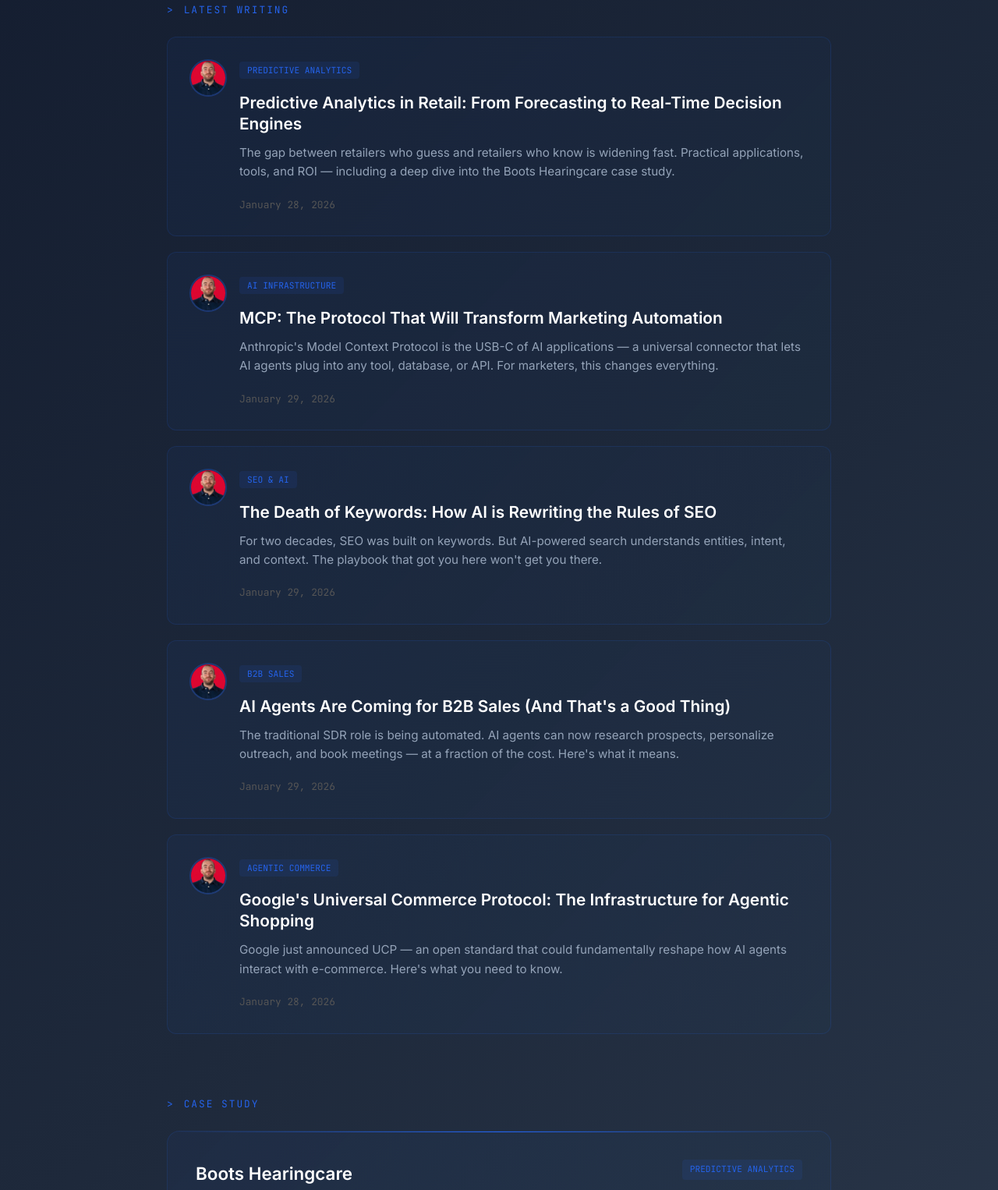
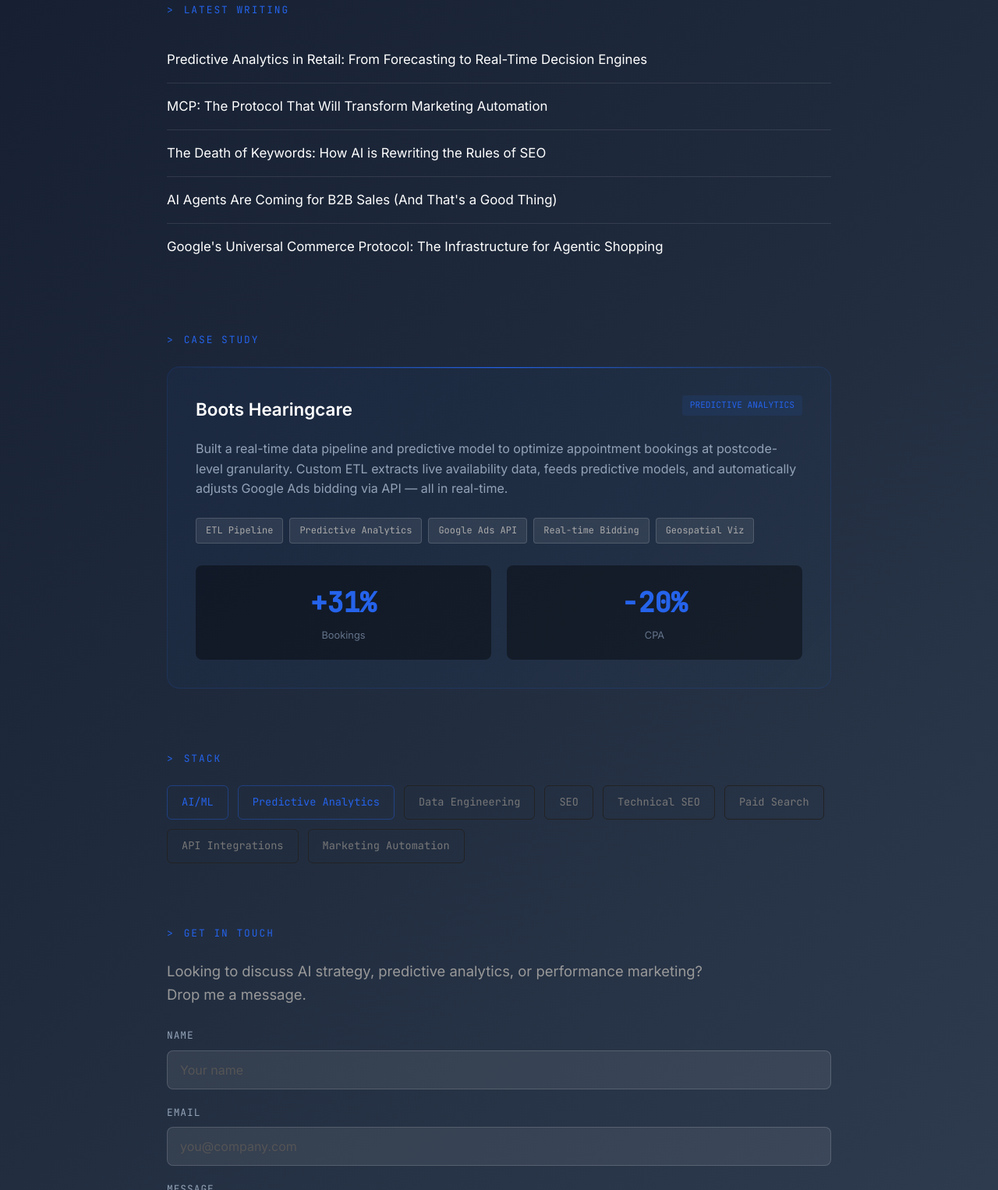
Before and after one commit to swalker-888/Portfolio, a website: page index.html in a window 1280 px wide. Shown: the part 1104-2630 px from the top of the page at 78% size. Drawn offline with Linux system fonts and the light colour scheme.

Commit message:
Simplify articles to title links list

```diff
--- a/index.html
+++ b/index.html
@@ -326,6 +326,32 @@
             color: #2563eb;
         }
 
+        .article-list {
+            list-style: none;
+            padding: 0;
+            margin: 0;
+        }
+
+        .article-list li {
+            padding: 16px 0;
+            border-bottom: 1px solid rgba(255, 255, 255, 0.1);
+        }
+
+        .article-list li:last-child {
+            border-bottom: none;
+        }
+
+        .article-list a {
+            color: #fff;
+            text-decoration: none;
+            font-size: 1.05rem;
+            transition: color 0.2s;
+        }
+
+        .article-list a:hover {
+            color: #2563eb;
+        }
+
         .article-card {
             display: block;
             padding: 28px;
@@ -528,61 +554,13 @@
 
         <div class="section">
             <p class="section-title">Latest Writing</p>
-            <a href="predictive-analytics-retail-article.html" class="article-card" style="margin-bottom: 20px;">
-                <div class="article-card-header">
-                    <img src="steve-headshot.jpg" alt="Steve Walker" class="article-card-avatar">
-                    <div class="article-card-content">
-                        <span class="article-card-tag">Predictive Analytics</span>
-                        <h3 class="article-card-title">Predictive Analytics in Retail: From Forecasting to Real-Time Decision Engines</h3>
-                        <p class="article-card-excerpt">The gap between retailers who guess and retailers who know is widening fast. Practical applications, tools, and ROI — including a deep dive into the Boots Hearingcare case study.</p>
-                        <span class="article-card-date">January 28, 2026</span>
-                    </div>
-                </div>
-            </a>
-            <a href="mcp-marketing-article.html" class="article-card" style="margin-bottom: 20px;">
-                <div class="article-card-header">
-                    <img src="steve-headshot.jpg" alt="Steve Walker" class="article-card-avatar">
-                    <div class="article-card-content">
-                        <span class="article-card-tag">AI Infrastructure</span>
-                        <h3 class="article-card-title">MCP: The Protocol That Will Transform Marketing Automation</h3>
-                        <p class="article-card-excerpt">Anthropic's Model Context Protocol is the USB-C of AI applications — a universal connector that lets AI agents plug into any tool, database, or API. For marketers, this changes everything.</p>
-                        <span class="article-card-date">January 29, 2026</span>
-                    </div>
-                </div>
-            </a>
-            <a href="ai-seo-article.html" class="article-card" style="margin-bottom: 20px;">
-                <div class="article-card-header">
-                    <img src="steve-headshot.jpg" alt="Steve Walker" class="article-card-avatar">
-                    <div class="article-card-content">
-                        <span class="article-card-tag">SEO & AI</span>
-                        <h3 class="article-card-title">The Death of Keywords: How AI is Rewriting the Rules of SEO</h3>
-                        <p class="article-card-excerpt">For two decades, SEO was built on keywords. But AI-powered search understands entities, intent, and context. The playbook that got you here won't get you there.</p>
-                        <span class="article-card-date">January 29, 2026</span>
-                    </div>
-                </div>
-            </a>
-            <a href="ai-agents-b2b-article.html" class="article-card" style="margin-bottom: 20px;">
-                <div class="article-card-header">
-                    <img src="steve-headshot.jpg" alt="Steve Walker" class="article-card-avatar">
-                    <div class="article-card-content">
-                        <span class="article-card-tag">B2B Sales</span>
-                        <h3 class="article-card-title">AI Agents Are Coming for B2B Sales (And That's a Good Thing)</h3>
-                        <p class="article-card-excerpt">The traditional SDR role is being automated. AI agents can now research prospects, personalize outreach, and book meetings — at a fraction of the cost. Here's what it means.</p>
-                        <span class="article-card-date">January 29, 2026</span>
-                    </div>
-                </div>
-            </a>
-            <a href="ucp-article.html" class="article-card">
-                <div class="article-card-header">
-                    <img src="steve-headshot.jpg" alt="Steve Walker" class="article-card-avatar">
-                    <div class="article-card-content">
-                        <span class="article-card-tag">Agentic Commerce</span>
-                        <h3 class="article-card-title">Google's Universal Commerce Protocol: The Infrastructure for Agentic Shopping</h3>
-                        <p class="article-card-excerpt">Google just announced UCP — an open standard that could fundamentally reshape how AI agents interact with e-commerce. Here's what you need to know.</p>
-                        <span class="article-card-date">January 28, 2026</span>
-                    </div>
-                </div>
-            </a>
+            <ul class="article-list">
+                <li><a href="predictive-analytics-retail-article.html">Predictive Analytics in Retail: From Forecasting to Real-Time Decision Engines</a></li>
+                <li><a href="mcp-marketing-article.html">MCP: The Protocol That Will Transform Marketing Automation</a></li>
+                <li><a href="ai-seo-article.html">The Death of Keywords: How AI is Rewriting the Rules of SEO</a></li>
+                <li><a href="ai-agents-b2b-article.html">AI Agents Are Coming for B2B Sales (And That's a Good Thing)</a></li>
+                <li><a href="ucp-article.html">Google's Universal Commerce Protocol: The Infrastructure for Agentic Shopping</a></li>
+            </ul>
         </div>
 
         <div class="section">
```
